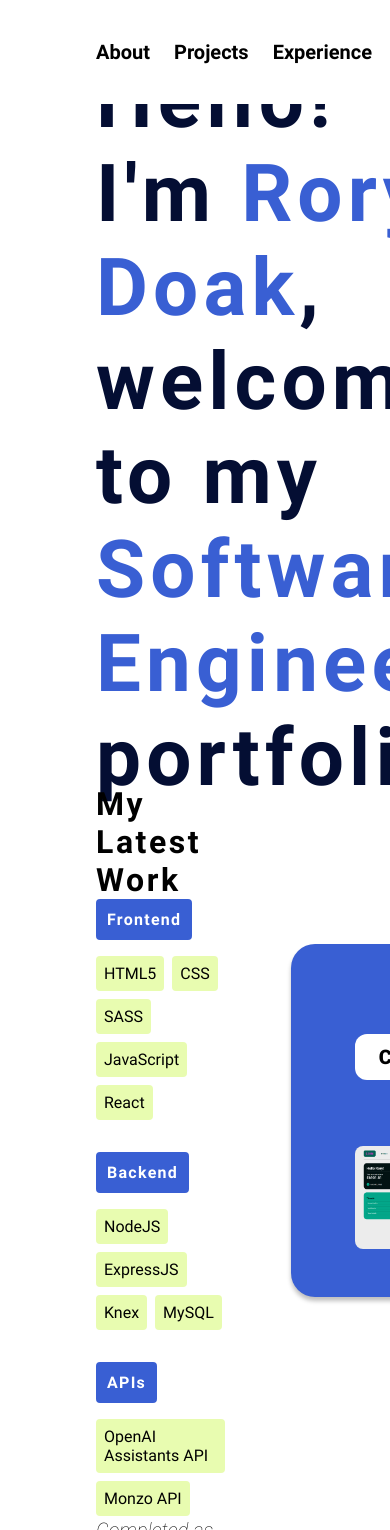
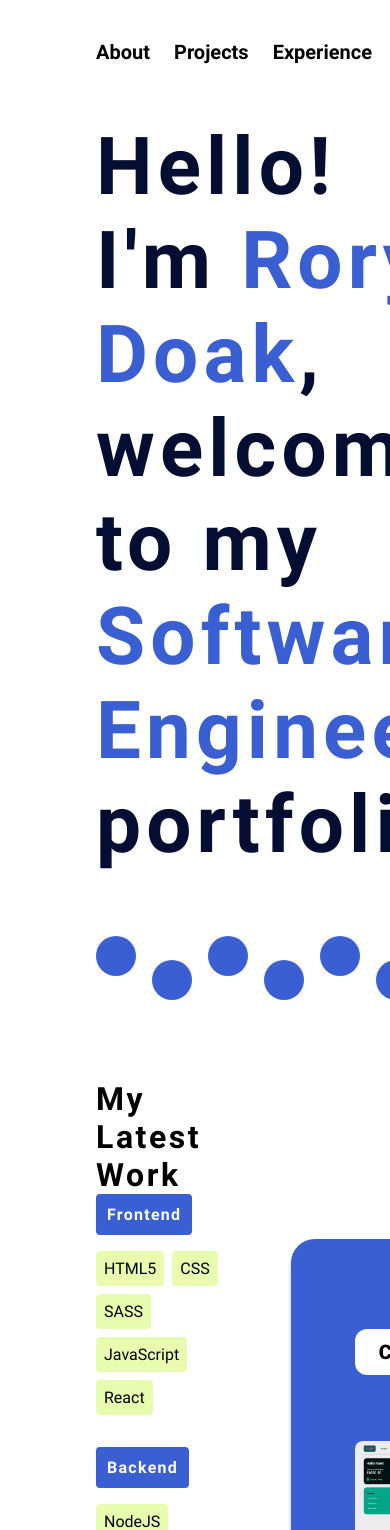
Before and after one commit to RODO94/rory-doak-portfolio, a React (Vite) app: page / in a window 390 px wide. Shown: the top 1530 px of the page. Built offline with nearby package versions, Linux system fonts and the light colour scheme.

Commit message:
add responsive circle border

```diff
--- /dev/null
+++ b/src/components/CircleBottom/CircleBottom.jsx
@@ -0,0 +1,5 @@
+import "./CircleBottom.scss";
+
+export default function CircleBottom() {
+  return <span className="hero__wave"></span>;
+}
--- /dev/null
+++ b/src/components/CircleTop/CircleTop.jsx
@@ -0,0 +1,5 @@
+import "./CircleTop.scss";
+
+export default function CircleTop() {
+  return <span className="hero__wave hero__wave-top"></span>;
+}
--- a/src/components/Header/Header.scss
+++ b/src/components/Header/Header.scss
@@ -27,7 +27,7 @@
     gap: 0.625rem;
     flex-shrink: 0;
     &-txt {
-      padding: 0.75rem;
+      padding: 0.75rem 1.75rem;
       color: #0f1938;
       text-align: center;
       font-size: 1.25rem;
--- a/src/components/Hero/Hero.jsx
+++ b/src/components/Hero/Hero.jsx
@@ -1,6 +1,44 @@
+import { useEffect } from "react";
 import "./Hero.scss";
+import { useState } from "react";
+import CircleTop from "../CircleTop/CircleTop";
+import CircleBottom from "../CircleBottom/CircleBottom";
 
 export default function Hero() {
+  const [screenWidth, setScreenWidth] = useState(screen.width);
+  const [circleArray, setCircleArray] = useState([]);
+
+  const circleBottom = <span className="hero__wave"></span>;
+  const circleTop = <span className="hero__wave hero__wave-top"></span>;
+  const circleFn = (screenWidth) => {
+    let numberOfCircles = Math.floor((screenWidth - 12 * 16) / (3.5 * 16) - 1);
+    let circleNumber = [];
+    for (let i = 0; i < numberOfCircles + 1; i++) {
+      console.log(i);
+      if (i === 0 || i % 2 === 0) {
+        console.log("circleTop");
+        circleNumber.push(0);
+      } else {
+        console.log("circlebottom");
+        circleNumber.push(1);
+      }
+    }
+    return setCircleArray(circleNumber);
+  };
+
+  useEffect(() => {
+    window.addEventListener("resize", () => {
+      setScreenWidth(screen.width);
+    });
+  });
+
+  useEffect(() => {
+    circleFn(screenWidth);
+    console.log(screen.width);
+  }, [screenWidth]);
+
+  console.log(screenWidth);
+  console.log(circleArray);
   return (
     <section className="hero">
       <div className="hero__wrap">
@@ -14,6 +52,15 @@ export default function Hero() {
           </span>{" "}
           portfolio
         </h1>
+        <div className="hero__border">
+          {circleArray.map((circle, index) => {
+            if (circle === 0) {
+              return <CircleTop key={index} />;
+            } else {
+              return <CircleBottom key={index} />;
+            }
+          })}
+        </div>
       </div>
     </section>
   );
--- a/src/components/Hero/Hero.scss
+++ b/src/components/Hero/Hero.scss
@@ -4,17 +4,18 @@
   flex-direction: column;
   justify-content: center;
   align-items: flex-start;
-  height: 75vh;
   &__wrap {
     display: flex;
     padding-top: 1rem;
     flex-direction: column;
     justify-content: center;
     align-items: flex-start;
-    gap: 2rem;
+    gap: 4rem;
     align-self: stretch;
+    margin-bottom: 2rem;
   }
   &__title {
+    margin: 0;
     font-size: 5rem;
     font-style: normal;
     font-weight: 700;
@@ -25,4 +26,22 @@
       color: #395fd3;
     }
   }
+  &__border {
+    display: flex;
+    flex-direction: row;
+    align-items: center;
+    gap: 1rem;
+    background-color: white;
+  }
+  &__wave {
+    background-color: #395fd3;
+    height: 2.5rem;
+    width: 2.5rem;
+    border-radius: 50%;
+    margin-top: 1.5rem;
+    &-top {
+      margin-top: 0rem;
+      margin-bottom: 1.5rem;
+    }
+  }
 }
```
Also changed, not shown: src/components/CircleBottom/CircleBottom.scss (added), src/components/CircleTop/CircleTop.scss (added).
